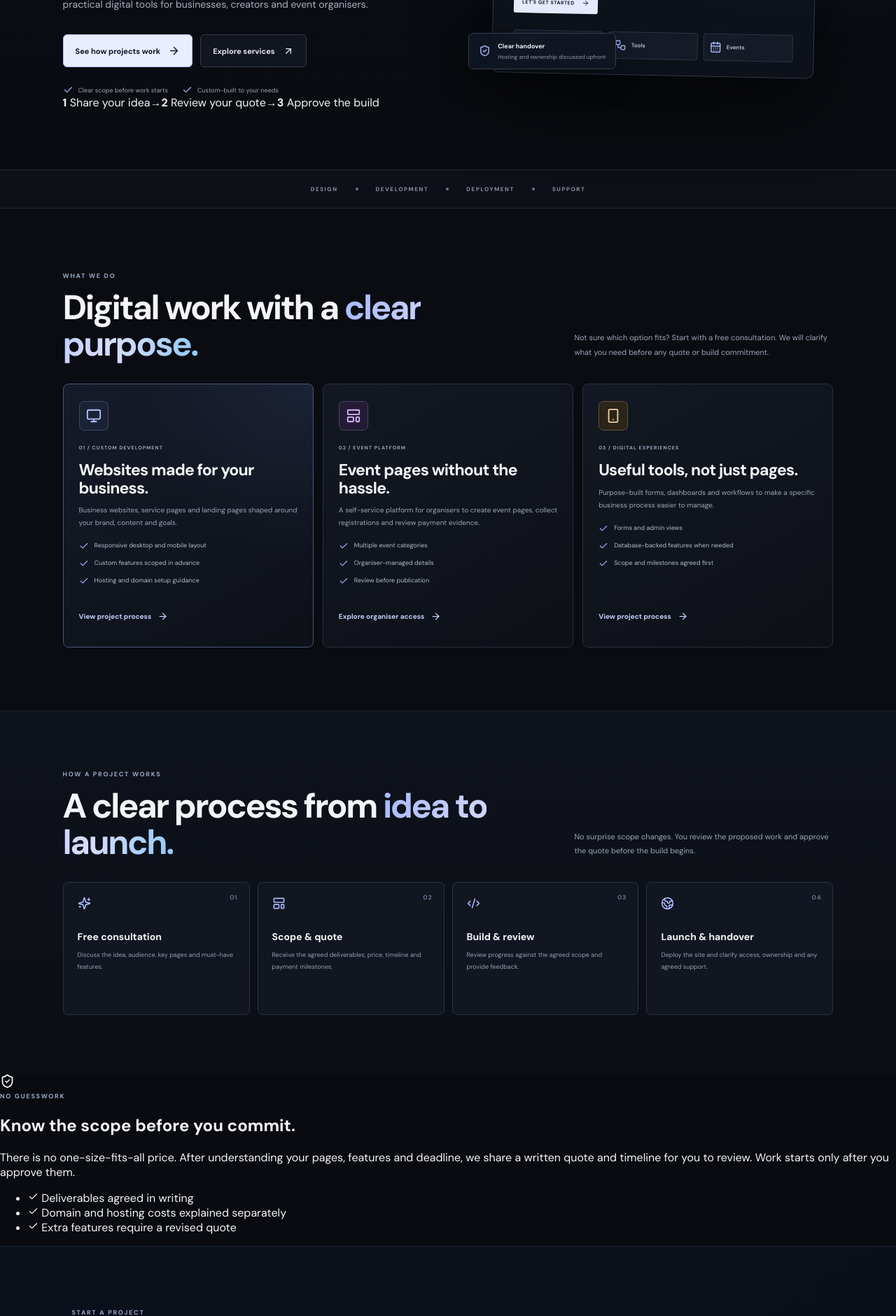
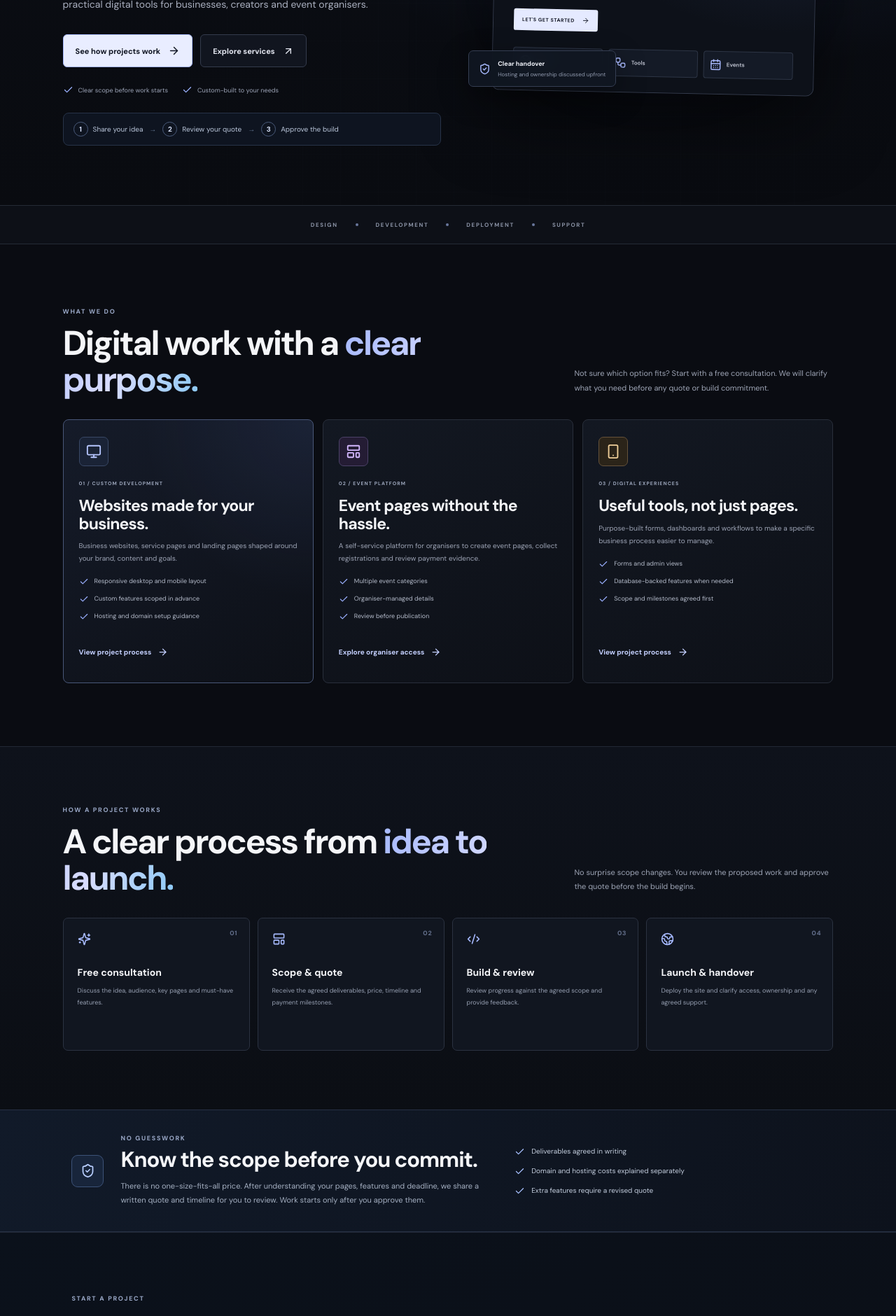
Before and after one commit to bhavishyacodz/Company-001, a React (Vite) app: page / in a window 1280 px wide. Shown: the part 540-2420 px from the top of the page at 70% size. Built offline with nearby package versions, Linux system fonts and the light colour scheme; a web font is replaced by a local one.

Commit message:
Improve homepage readability and responsive guidance sections

```diff
--- a/src/styles.css
+++ b/src/styles.css
@@ -234,3 +234,45 @@
 .company-form-message.success{border:1px solid #285d50;background:#102720;color:#a9f4d5}
 .company-form-privacy{margin:14px 0 0;color:#8996aa;font-size:11px;line-height:1.7}
 @media(max-width:680px){.company-consultation-section{padding:62px 6%}.company-consultation-section .company-section-heading{grid-template-columns:1fr;gap:14px}.company-consultation-form{padding:18px}.company-consultation-fields{grid-template-columns:1fr;gap:15px}.company-consultation-wide{grid-column:auto}}
+
+
+/* Plain-language guidance and clearer project-enquiry UX */
+.company-quick-guide{display:flex;align-items:center;gap:9px;flex-wrap:wrap;margin-top:25px;padding:12px 14px;max-width:540px;border:1px solid #273348;border-radius:8px;background:#0e1420;color:#b9c5d9;font-size:10px}
+.company-quick-step{display:inline-flex;align-items:center;gap:7px}
+.company-quick-step b{display:grid;place-items:center;width:21px;height:21px;border-radius:50%;border:1px solid #4b5c7c;color:#dce6ff;font-size:10px}
+.company-quick-divider{color:#667896}
+.company-pricing-note{display:grid;grid-template-columns:48px minmax(0,1.1fr) minmax(240px,.9fr);align-items:center;gap:22px;padding:34px max(8vw,calc((100vw - 1180px)/2));border-top:1px solid #263044;border-bottom:1px solid #263044;background:linear-gradient(110deg,#111a29,#0d121c)}
+.company-pricing-icon{width:46px;height:46px;display:grid;place-items:center;border:1px solid #3c5278;border-radius:9px;background:#18253b;color:#b8ceff}
+.company-pricing-copy h2{margin:8px 0 9px;font-size:clamp(21px,2.7vw,31px);line-height:1.12;letter-spacing:-.035em}
+.company-pricing-copy p{margin:0;color:#a4afc1;font-size:11px;line-height:1.85;max-width:600px}
+.company-pricing-note>ul{list-style:none;margin:0;padding:0;display:grid;gap:12px}
+.company-pricing-note>ul li{display:flex;align-items:flex-start;gap:9px;color:#c2ccdc;font-size:10px;line-height:1.6}
+.company-pricing-note>ul svg{color:#a8c1ff;flex-shrink:0;margin-top:1px}
+.company-field-help{font-size:11px;line-height:1.6;color:#8f9db2;letter-spacing:normal;font-weight:400}
+.company-character-count{font-size:10px;color:#8f9db2;text-align:right;letter-spacing:normal;font-weight:500}
+.company-next-steps{margin-top:19px;padding:15px 17px;border:1px solid #29374b;border-radius:9px;background:#0c121d;color:#d9e2f2}
+.company-next-steps>strong{font-size:12px}
+.company-next-steps ol{margin:10px 0 0;padding-left:20px;display:grid;gap:7px;color:#a9b5c8;font-size:11px;line-height:1.65}
+.company-faq-section{padding:78px max(8vw,calc((100vw - 1180px)/2));border-top:1px solid #202735;background:#090d14}
+.company-faq-grid{display:grid;grid-template-columns:repeat(2,minmax(0,1fr));gap:12px}
+.company-faq-grid details{border:1px solid #2a3446;border-radius:9px;background:#101722;padding:17px 18px}
+.company-faq-grid summary{cursor:pointer;list-style:none;display:flex;align-items:center;justify-content:space-between;gap:12px;color:#e7edf8;font-size:12px;font-weight:700;line-height:1.6}
+.company-faq-grid summary::-webkit-details-marker{display:none}
+.company-faq-grid summary:after{content:"+";color:#a9c0ff;font-size:20px;font-weight:400}
+.company-faq-grid details[open] summary:after{content:"−"}
+.company-faq-grid details p{margin:12px 0 0;color:#a3afc1;font-size:11px;line-height:1.8}
+.company-faq-grid details:focus-within{border-color:#6f91d2}
+@media(max-width:760px){
+ .company-pricing-note{grid-template-columns:42px minmax(0,1fr);gap:14px;padding:28px 6%}
+ .company-pricing-icon{width:40px;height:40px}
+ .company-pricing-copy h2{font-size:24px}
+ .company-pricing-note>ul{grid-column:1/-1;padding-top:5px}
+ .company-faq-section{padding:58px 6%}
+ .company-faq-grid{grid-template-columns:1fr}
+ .company-quick-guide{gap:8px;font-size:9px}
+}
+@media(max-width:390px){
+ .company-quick-guide{align-items:flex-start;flex-direction:column}
+ .company-quick-divider{display:none}
+ .company-next-steps{padding:13px}
+}
```
